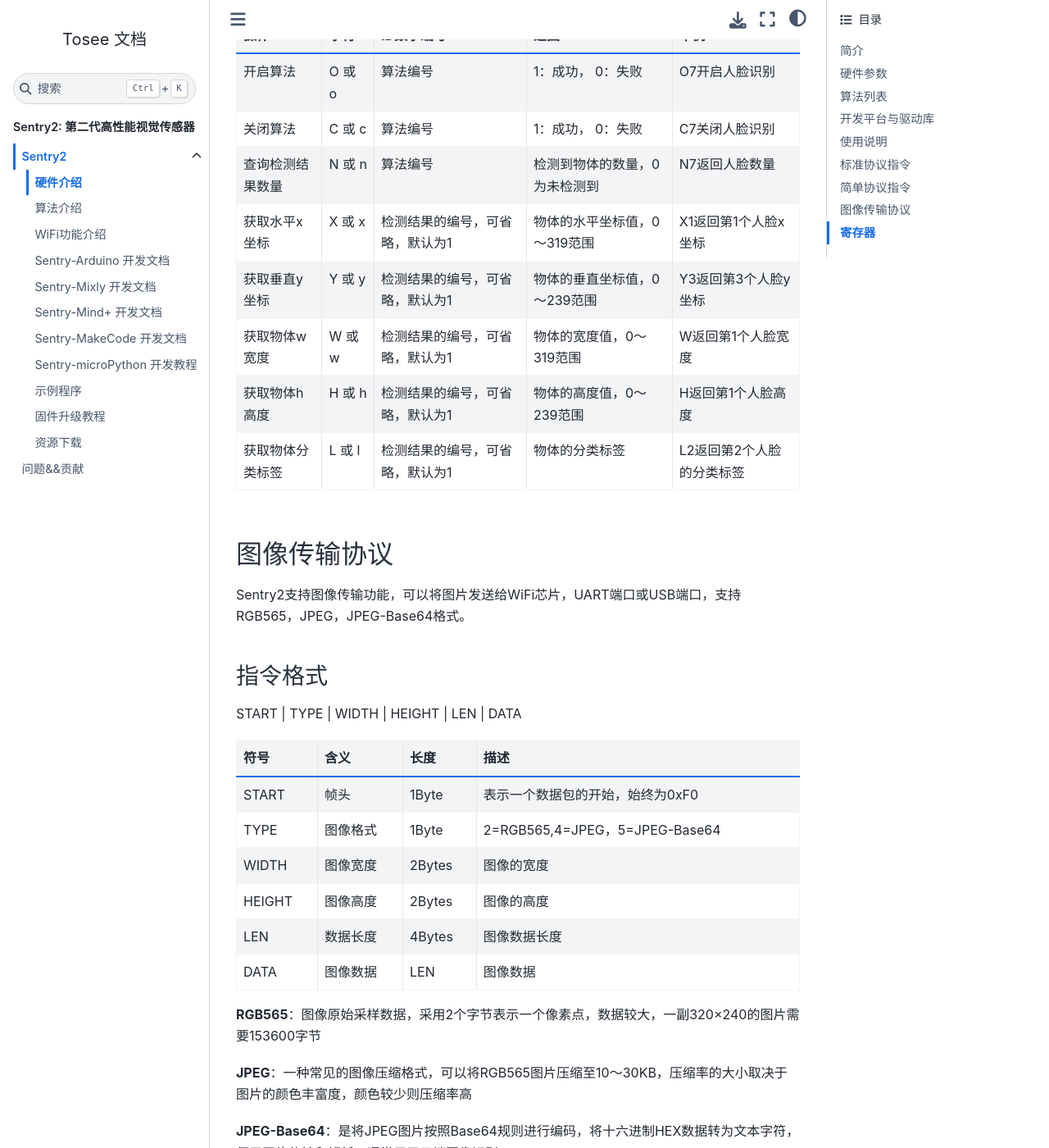
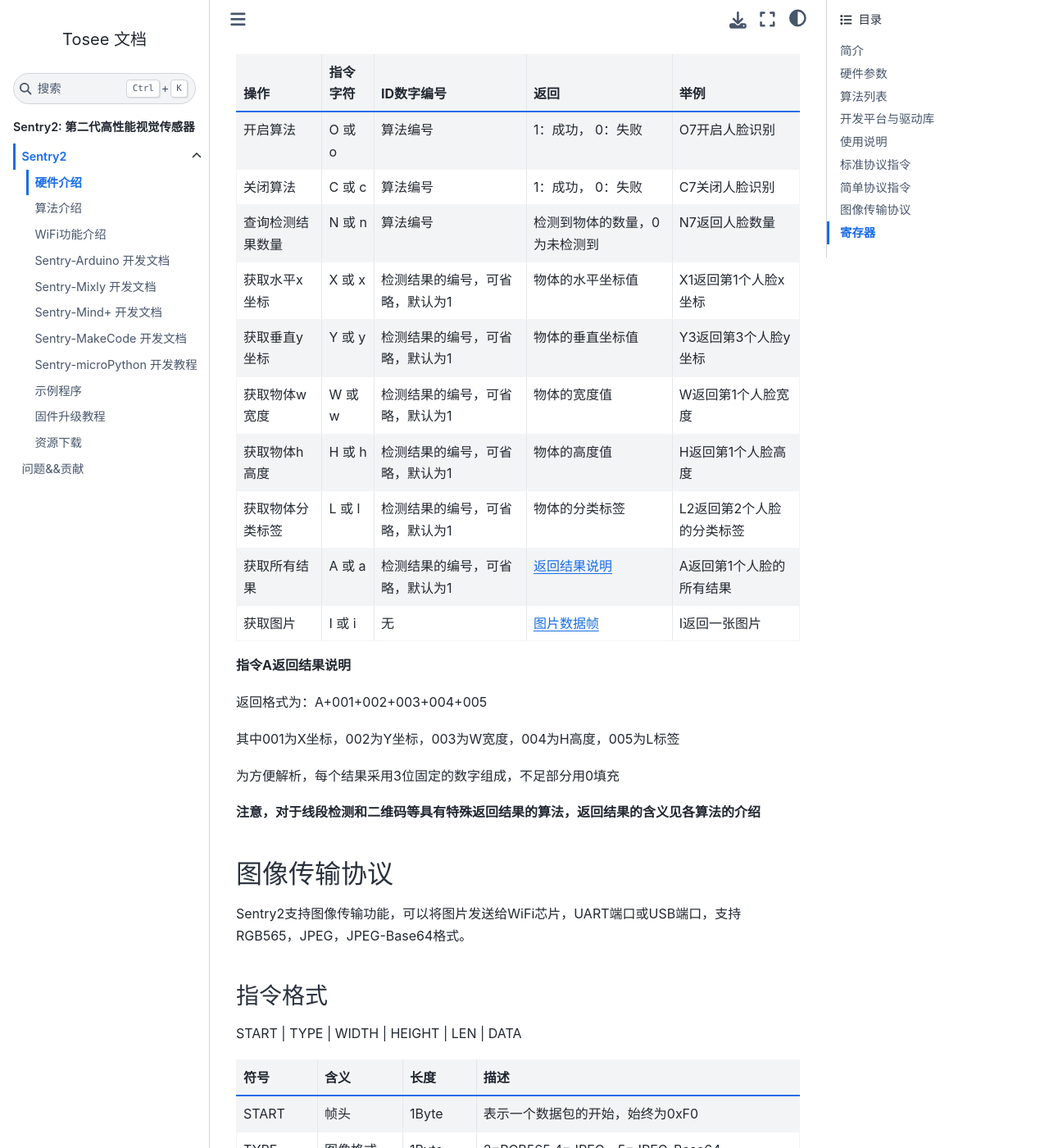
Before and after one commit to AITosee/Tosee-Docs, a Sphinx documentation site: the page built from docs/Sentry/Hardware/index.rst, in a window 1280 px wide and 1400 px high, scrolled down 25790 px. Shown: the whole window at 82% size. Built offline with Sphinx 7.4.7 and the Sphinx Book theme 1.1.4, drawn with Linux system fonts in a browser that asks for light colours; some of the changed text lies outside the part shown.

Commit message:
update firmware v2.2.1 add new wifi demo

```diff
--- a/docs/Sentry/Hardware/index.rst
+++ b/docs/Sentry/Hardware/index.rst
@@ -136,6 +136,9 @@
 **注意：UART模式下，视觉传感器的RX需要接Arduino的TX，传感器的TX接Arduino的RX**
 
 **注意：如果使用软串口，可以指定其他的IO口，详见Arduino中的SoftSerialExample**
+
+**注意：由于Arduino的RX和TX与烧录固件共用端口，因此在烧录程序时，需要断开RX，TX接线，推荐使用I2C或软串口模式**
+
 
 **I2C模式**
 
@@ -781,18 +788,36 @@
 指令列表
 ************************
 
-================================    ========================    ================================================    ========================================    ========================
-操作                                    指令字符                       ID数字编号                                       返回                                            举例
-================================    ========================    ================================================    ========================================    ========================
-开启算法                               O 或 o                        算法编号                                           1：成功， 0：失败                               O7开启人脸识别
-关闭算法                               C 或 c                        算法编号                                           1：成功， 0：失败                               C7关闭人脸识别
-查询检测结果数量                        N 或 n                        算法编号                                           检测到物体的数量，0为未检测到                     N7返回人脸数量
-获取水平x坐标                           X 或 x                        检测结果的编号，可省略，默认为1                       物体的水平坐标值，0～319范围                     X1返回第1个人脸x坐标
-获取垂直y坐标                           Y 或 y                        检测结果的编号，可省略，默认为1                       物体的垂直坐标值，0～239范围                     Y3返回第3个人脸y坐标
-获取物体w宽度                           W 或 w                        检测结果的编号，可省略，默认为1                       物体的宽度值，0～319范围                         W返回第1个人脸宽度
-获取物体h高度                           H 或 h                        检测结果的编号，可省略，默认为1                       物体的高度值，0～239范围                         H返回第1个人脸高度
-获取物体分类标签                        L 或 l                         检测结果的编号，可省略，默认为1                       物体的分类标签                                 L2返回第2个人脸的分类标签
-================================    ========================    ================================================    ========================================    ========================
+================================    ========================    ================================================    =====================================================================================        ========================
+操作                                    指令字符                       ID数字编号                                       返回                                                                                            举例
+================================    ========================    ================================================    =====================================================================================        ========================
+开启算法                               O 或 o                        算法编号                                          1：成功， 0：失败                                                                               O7开启人脸识别
+关闭算法                               C 或 c                        算法编号                                          1：成功， 0：失败                                                                               C7关闭人脸识别
+查询检测结果数量                        N 或 n                        算法编号                                          检测到物体的数量，0为未检测到                                                                      N7返回人脸数量
+获取水平x坐标                           X 或 x                        检测结果的编号，可省略，默认为1                      物体的水平坐标值                                                                                 X1返回第1个人脸x坐标
+获取垂直y坐标                           Y 或 y                        检测结果的编号，可省略，默认为1                      物体的垂直坐标值                                                                                 Y3返回第3个人脸y坐标
+获取物体w宽度                           W 或 w                        检测结果的编号，可省略，默认为1                      物体的宽度值                                                                                     W返回第1个人脸宽度
+获取物体h高度                           H 或 h                        检测结果的编号，可省略，默认为1                      物体的高度值                                                                                     H返回第1个人脸高度
+获取物体分类标签                        L 或 l                         检测结果的编号，可省略，默认为1                     物体的分类标签                                                                                  L2返回第2个人脸的分类标签
+获取所有结果                            A 或 a                        检测结果的编号，可省略，默认为1                     :ref:`返回结果说明<chapter_hardware_simple_protocol_a_index>`                                    A返回第1个人脸的所有结果
+获取图片                               I 或 i                         无                                              :ref:`图片数据帧<chapter_hardware_image_protocol_index>`                                       I返回一张图片
+================================    ========================    ================================================    =====================================================================================        ========================
+
+
+.. _chapter_hardware_simple_protocol_a_index:
+
+**指令A返回结果说明**
+
+返回格式为：A+001+002+003+004+005
+
+其中001为X坐标，002为Y坐标，003为W宽度，004为H高度，005为L标签
+
+为方便解析，每个结果采用3位固定的数字组成，不足部分用0填充
+
+**注意，对于线段检测和二维码等具有特殊返回结果的算法，返回结果的含义见各算法的介绍**
+
+
+.. _chapter_hardware_image_protocol_index:
 
 图像传输协议
 ----------------
--- a/docs/Sentry/Upgrade/index.rst
+++ b/docs/Sentry/Upgrade/index.rst
@@ -6,14 +6,14 @@
 准备工作
 --------
 
-1. 通过百度网盘下载对应 ``固件`` 及 ``固件更新工具``： https://pan.baidu.com/s/1HlYivYUUBt0ubTfRAchfMQ?pwd=ijxp (密码: ijxp)
+1. 可以在这里 :ref:`下载固件<chapter_download_firmware_index>` 以及必要的 :ref:`固件升级工具及USB驱动<chapter_download_third_party_index>`
 2. 解压 ``固件更新工具`` 压缩包备用
 
 固件升级步骤
 ------------
 
 1. 安装USB驱动
-    安装USB驱动工具，如果电脑可以识别设备，则可以不用安装 :download:`点击下载驱动文件 <http://www.wch.cn/downloads/file/315.html?time=2022-05-07%2016:08:41&code=9Nh29r7jiQsj7QDu5IffgdrpzpKC0igITm3n3zuj>`
+    安装 :ref:`USB驱动<chapter_download_third_party_index>`，如果电脑可以识别设备，则可以不用安装
 
 2. 连接设备
 
```
Also changed, not shown: other parts of docs/Sentry/Hardware/index.rst (+4 -0 lines), docs/Sentry/Download/index.rst (+16 -3 lines), docs/Sentry/WiFi/index.rst (+10 -0 lines), 5 other files.
